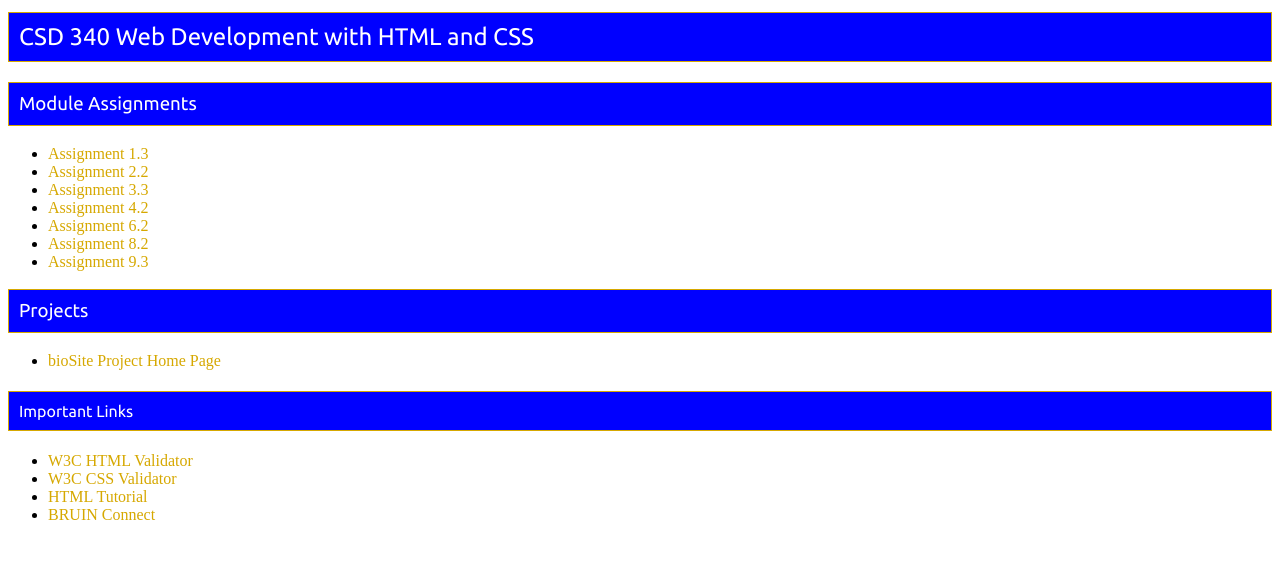
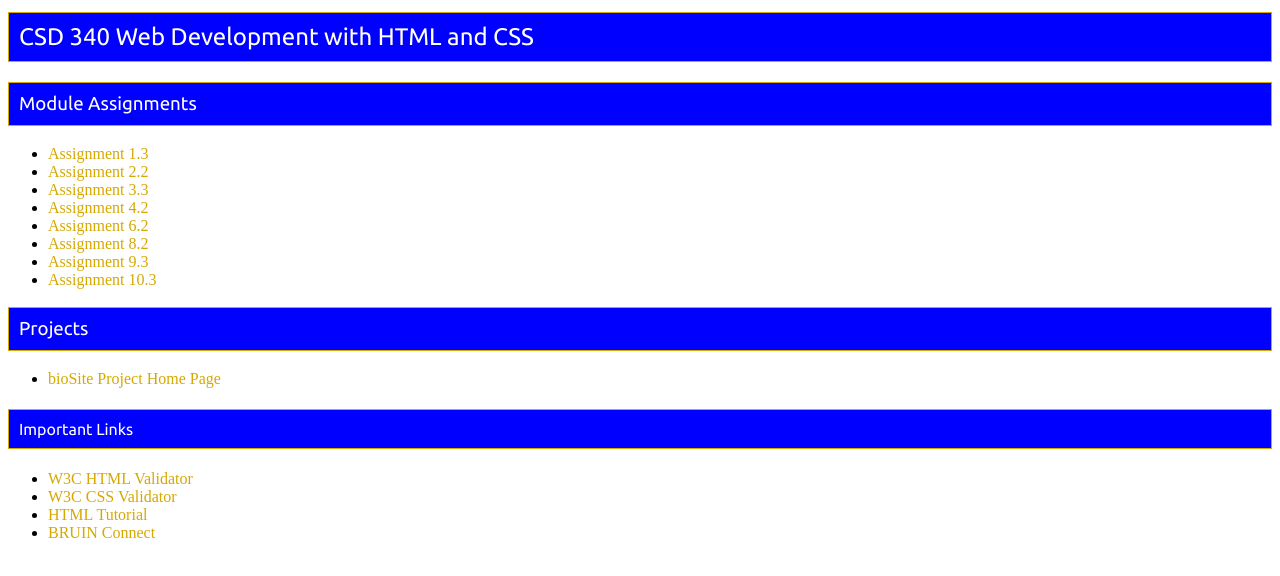
Before and after one commit to webstermadeit/csd-340, a plain HTML site: page index.html in a window 1280 px wide. Shown: the part 90-666 px from the top of the page. Drawn offline with Linux system fonts and the light colour scheme.

Commit message:
updating

```diff
--- a/index.html
+++ b/index.html
@@ -27,6 +27,7 @@
     <li><a href="module-6/crose_Mod6_2.html">Assignment 6.2</a></li>
     <li><a href="module-8/crose_Mod8_2.html">Assignment 8.2</a></li>
     <li><a href="module-9/crose_Mod9_3.html">Assignment 9.3</a></li>
+    <li><a href="module-10/crose_Mod10_3.html">Assignment 10.3</a></li>
 </ul>
 <h3>Projects</h3>
 <ul>
```
